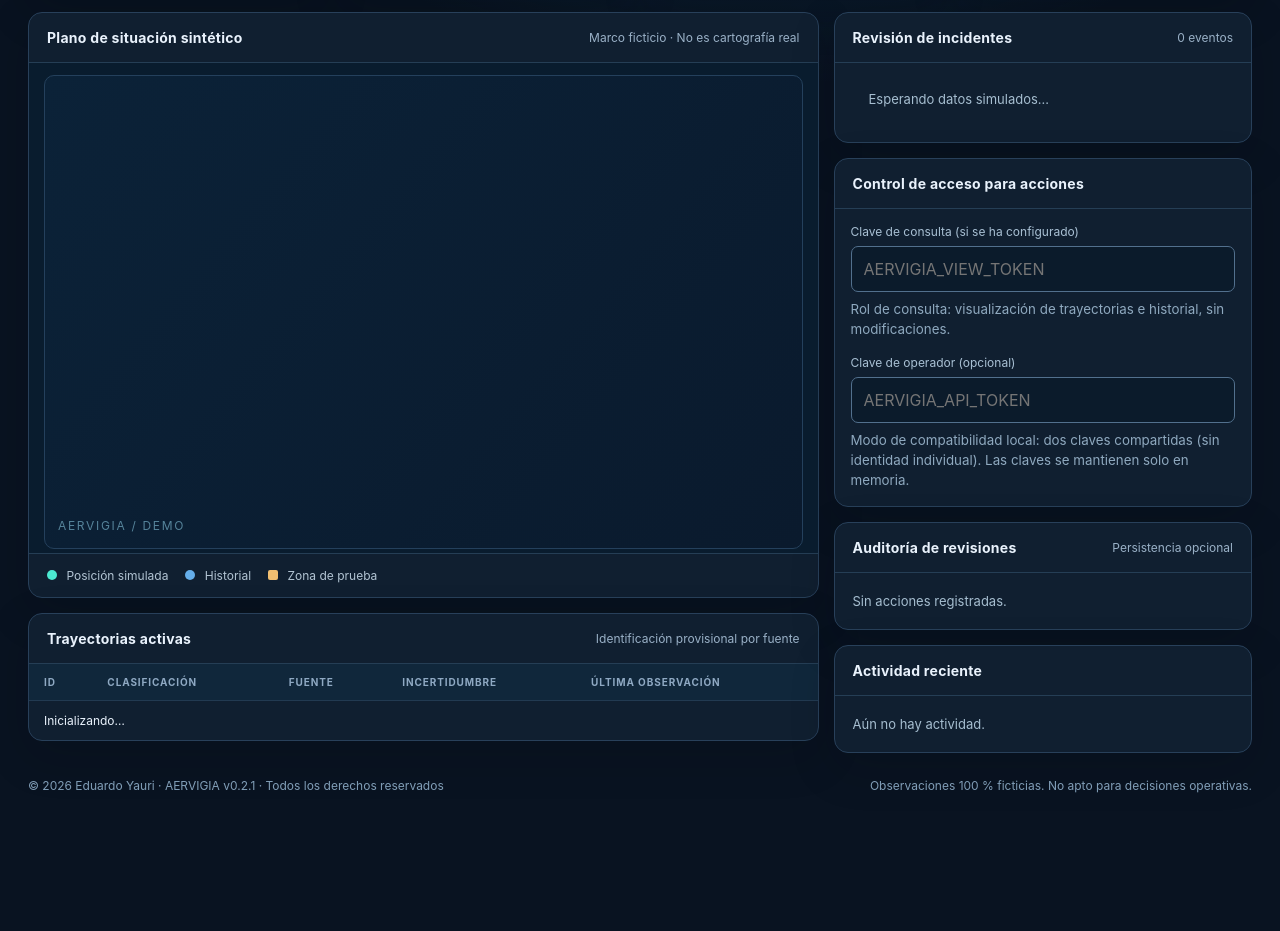
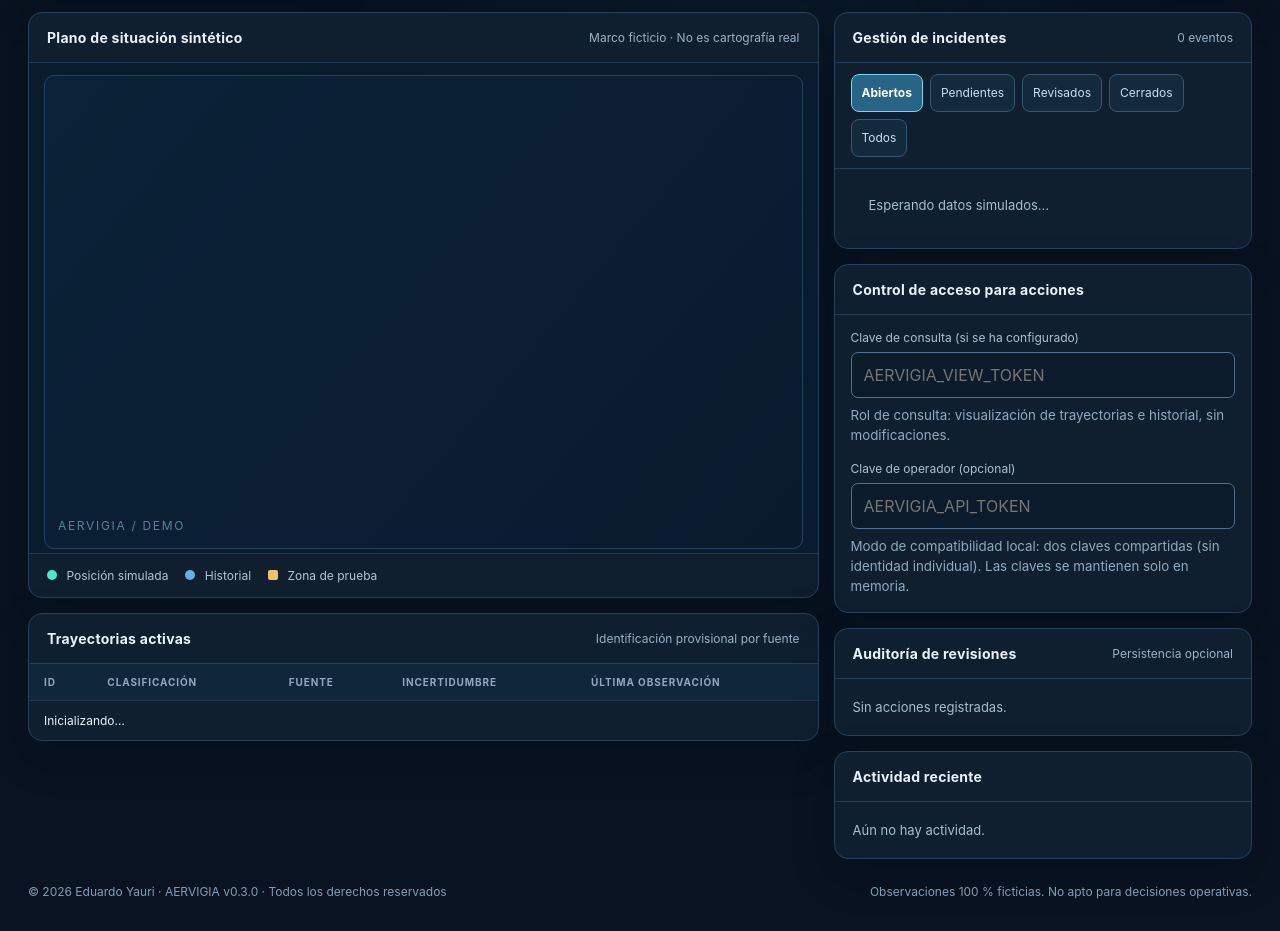
Before and after one commit to Emmakex/aervigia-drone-detection, a plain HTML site: page web/index.html in a window 1280 px wide. Shown: the part 326-1257 px from the top of the page. Before the commit the page ends 1151 px from the top, so only its background shows below. Drawn offline with Linux system fonts and the light colour scheme; no server answers.

Commit message:
feat(ui): introduce incident lifecycle filters and closure styles

```diff
--- a/web/index.html
+++ b/web/index.html
@@ -51,6 +51,13 @@
     .ack{border:1px solid #467898;background:#183c59;color:#e2f4ff;border-radius:7px;padding:10px 12px;min-height:40px;cursor:pointer;font-size:12px;margin-top:6px}
     .ack:hover{background:#225375}
     .ack:disabled{opacity:.6;cursor:progress}
+    .close-incident{border:1px solid #537c8b;background:#1c3946;color:#d1f4f3;border-radius:7px;padding:10px 12px;min-height:40px;cursor:pointer;font-size:12px;margin-top:6px}
+    .close-incident:hover{background:#244b5d}
+    .close-incident:disabled{opacity:.6;cursor:progress}
+    .incident-filters{display:flex;align-items:center;flex-wrap:wrap;gap:7px;padding:11px 16px;border-bottom:1px solid #253e55}
+    .incident-filter{border:1px solid #365774;background:#122a3c;color:#c7dfef;min-height:38px;border-radius:8px;padding:8px 10px;cursor:pointer;font-size:12px}
+    .incident-filter[aria-pressed="true"]{background:#286487;border-color:#76d5f3;color:#fff;font-weight:700}
+    .incident-reference{font-weight:700;color:#b4e5fa;letter-spacing:.03em}
     .logout{margin-top:10px;border:1px solid #52708d;background:transparent;color:#d6e9fa;border-radius:7px;padding:10px 14px;min-height:40px;cursor:pointer}
     .logout:hover{background:#193b52}
     .tablewrap{overflow-x:auto}
@@ -124,7 +131,14 @@
       </div>
       <aside class="right" aria-label="Alertas y configuración">
         <section class="panel" aria-labelledby="alert-title">
-          <div class="heading"><h2 id="alert-title">Revisión de incidentes</h2><span class="muted" id="alerts-label">0 eventos</span></div>
+          <div class="heading"><h2 id="alert-title">Gestión de incidentes</h2><span class="muted" id="alerts-label">0 eventos</span></div>
+          <div class="incident-filters" role="group" aria-label="Filtrar incidentes por estado">
+            <button type="button" class="incident-filter" data-filter="open" aria-pressed="true">Abiertos</button>
+            <button type="button" class="incident-filter" data-filter="pending" aria-pressed="false">Pendientes</button>
+            <button type="button" class="incident-filter" data-filter="acknowledged" aria-pressed="false">Revisados</button>
+            <button type="button" class="incident-filter" data-filter="closed" aria-pressed="false">Cerrados</button>
+            <button type="button" class="incident-filter" data-filter="all" aria-pressed="false">Todos</button>
+          </div>
           <div id="alerts" class="alerts"><p class="hint">Esperando datos simulados…</p></div>
         </section>
         <section class="panel" aria-labelledby="settings-title">
@@ -157,7 +171,7 @@
         </section>
       </aside>
     </div>
-    <footer><span>© 2026 Eduardo Yauri · AERVIGIA v0.2.1 · Todos los derechos reservados</span><span>Observaciones 100 % ficticias. No apto para decisiones operativas.</span></footer>
+    <footer><span>© 2026 Eduardo Yauri · AERVIGIA v0.3.0 · Todos los derechos reservados</span><span>Observaciones 100 % ficticias. No apto para decisiones operativas.</span></footer>
   </main>
 <script>
 (() => {
@@ -166,6 +180,8 @@
   const NS = "http://www.w3.org/2000/svg";
   const access = { mode: "legacy", role: "viewer", user: null };
   let alertFingerprint = null;
+  let incidentFilter = "open";
+  let currentIncidents = [];
   function setText(id, message) {
     const element = $(id);
     if(element.textContent !== message) element.textContent = message;
```
